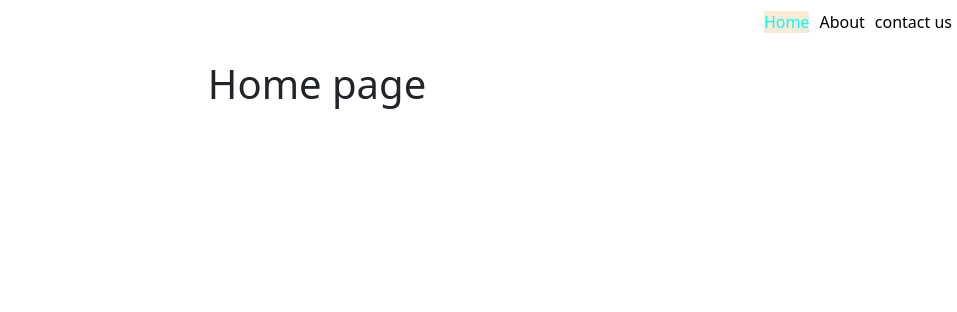
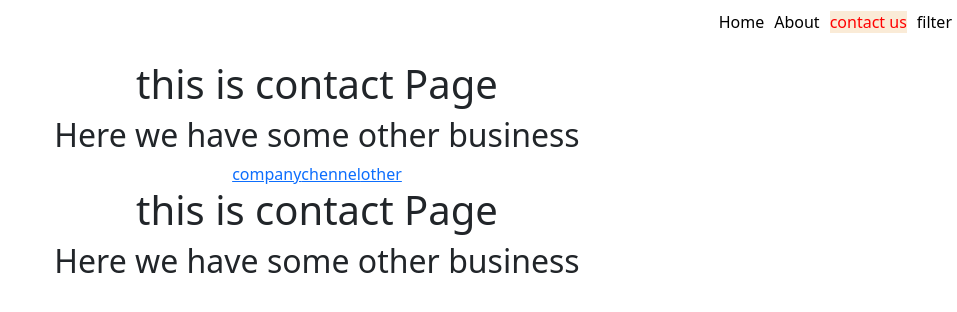
Before and after one commit to amar8181/react-redux, a React (Create React App) app: page /contact/other in a window 1280 px wide. Before the commit this address led to /. Shown: the top 312 px of the page, without its empty margins (323-1280 px from the left). Built offline with nearby package versions, Linux system fonts and the light colour scheme.

Commit message:
nasted routing

```diff
--- a/src/App.css
+++ b/src/App.css
@@ -57,7 +57,7 @@
 }
 
 .navbar-one .active{
-  color: aqua;
+  color: red;
   background-color: antiquewhite;
 }
 
--- a/src/App.js
+++ b/src/App.js
@@ -4,21 +4,37 @@ import Home from './component/Home';
 import About from './component/About';
 import Navbar from './component/Navbar';
 import User from './component/User';
+import Filter from './component/filter';
+import "./App.css";
+
+import Contact from './component/Contact';
+import Other from './component/Other';
+import Channel from './component/Channel';
+import Company from './component/Company';
 
 
 function App() {
 
   return (
     <div className="App">
-
       <BrowserRouter>
         <Navbar />
         <Routes>
 
           <Route path="/" element={<Home />} />
-          <Route path="/About" element={<About />} />
+          <Route path="/about" element={<About />} />
+          <Route path="/filter" element={<Filter />} />
+
           <Route path="/User/:name" element={< User />} />
-          <Route path="/*" element={<Navigate to="/" />} />
+          {/* <Route path="/*" element={<Navigate to="/" />} /> */}
+
+          {/* nasted Routing */}
+          <Route path="/contact/" element={<Contact />} >
+            <Route path="company" element={<Company />} />
+            <Route path="channel" element={<Channel />} />
+            <Route path="other" element={<Other />} />
+          </Route>
+
         </Routes>
       </BrowserRouter>
     </div>
--- /dev/null
+++ b/src/component/Channel.js
@@ -0,0 +1,9 @@
+
+function Channel(){
+    return(
+        <>
+            <h1>youtube channel Page</h1>
+        </>
+    )
+}
+export default Channel;
--- /dev/null
+++ b/src/component/Company.js
@@ -0,0 +1,9 @@
+
+function Company(){
+    return(
+        <>
+            <h1>Company Page</h1>
+        </>
+    )
+}
+export default Company;
--- /dev/null
+++ b/src/component/Contact.js
@@ -0,0 +1,16 @@
+import { Link, Outlet } from "react-router-dom";
+
+function Contact() {
+    return (
+        <>
+            <h1>this is contact Page</h1>
+            <h2>Here we have some other business</h2>
+
+            <Link to="company">company</Link>
+            <Link to="channel">chennel</Link>
+            <Link to="other">other</Link>
+            <Outlet />
+        </>
+    )
+}
+export default Contact;
--- a/src/component/Home.js
+++ b/src/component/Home.js
@@ -1,8 +1,13 @@
+import { Link, useNavigate } from "react-router-dom";
 
 function Home() {
+    const navigate = useNavigate();
     return (
         <>
             <h1>Home page</h1>
+            <Link to="/about">Go to about Page</Link><br /><br />
+            <button onClick={() => navigate('/About')}>go to About page</button><br /><br />
+            <button onClick={() => navigate('/Filter')}>goto filter page</button>
         </>
     )
 }
--- a/src/component/Navbar.js
+++ b/src/component/Navbar.js
@@ -8,6 +8,8 @@ function Navbar() {
                 <li><NavLink className="nav-bar-link" to="/">Home</NavLink></li>
                 <li><NavLink className="nav-bar-link" to="/About">About</NavLink></li>
                 <li><NavLink className="nav-bar-link" to="/Contact">contact us</NavLink></li>
+                <li><NavLink className="nav-bar-link" to="/Filter">filter</NavLink></li>
+
             </ul>
 
 
--- /dev/null
+++ b/src/component/Other.js
@@ -0,0 +1,10 @@
+
+function Other(){
+    return(
+        <>
+            <h1>this is contact Page</h1>
+            <h2>Here we have some other business</h2>
+        </>
+    )
+}
+export default Other;
--- /dev/null
+++ b/src/component/filter.js
@@ -0,0 +1,8 @@
+function Filter(){
+    return(
+        <>
+        <h1>this is filter page</h1>
+        </>
+    )
+}
+export default Filter;
```
